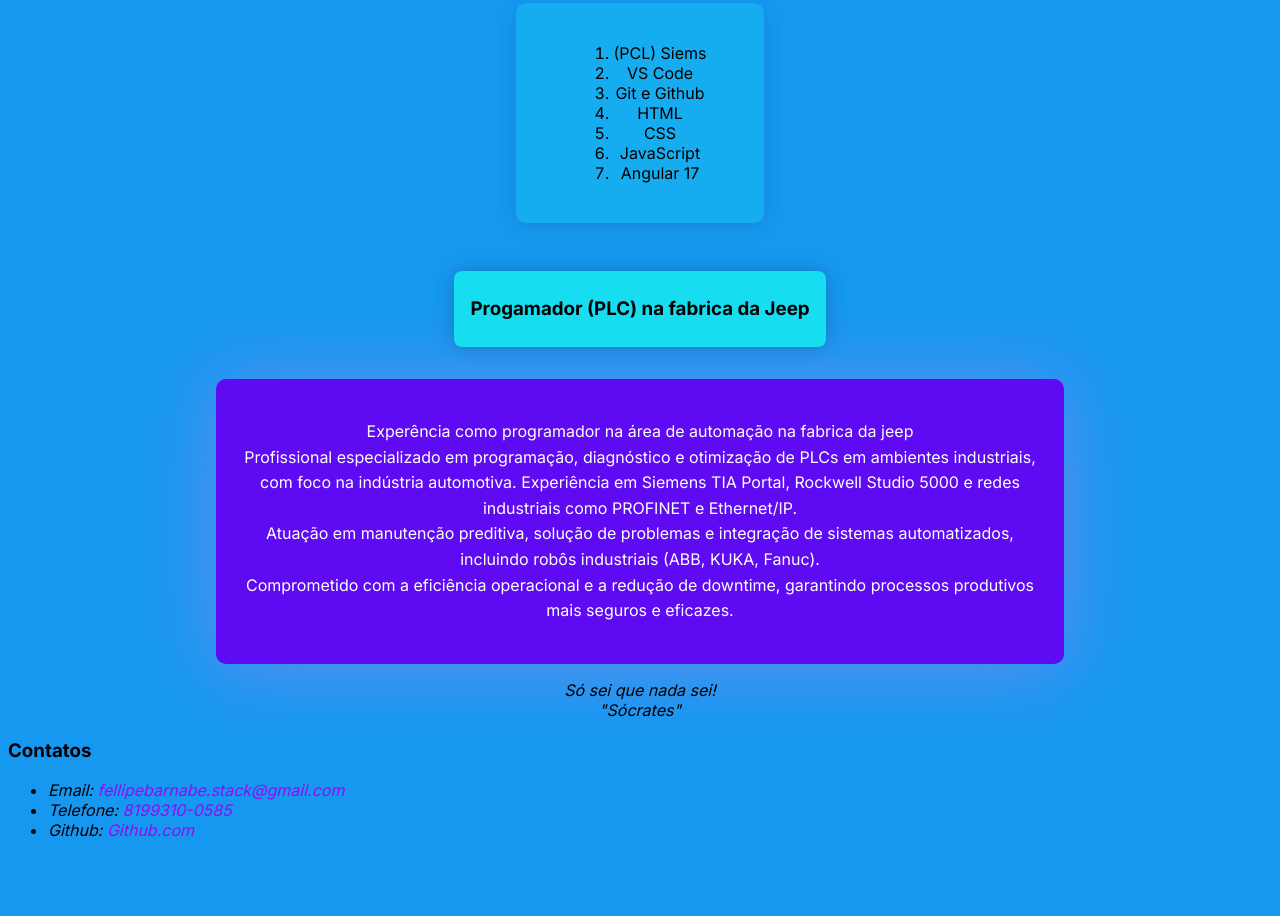
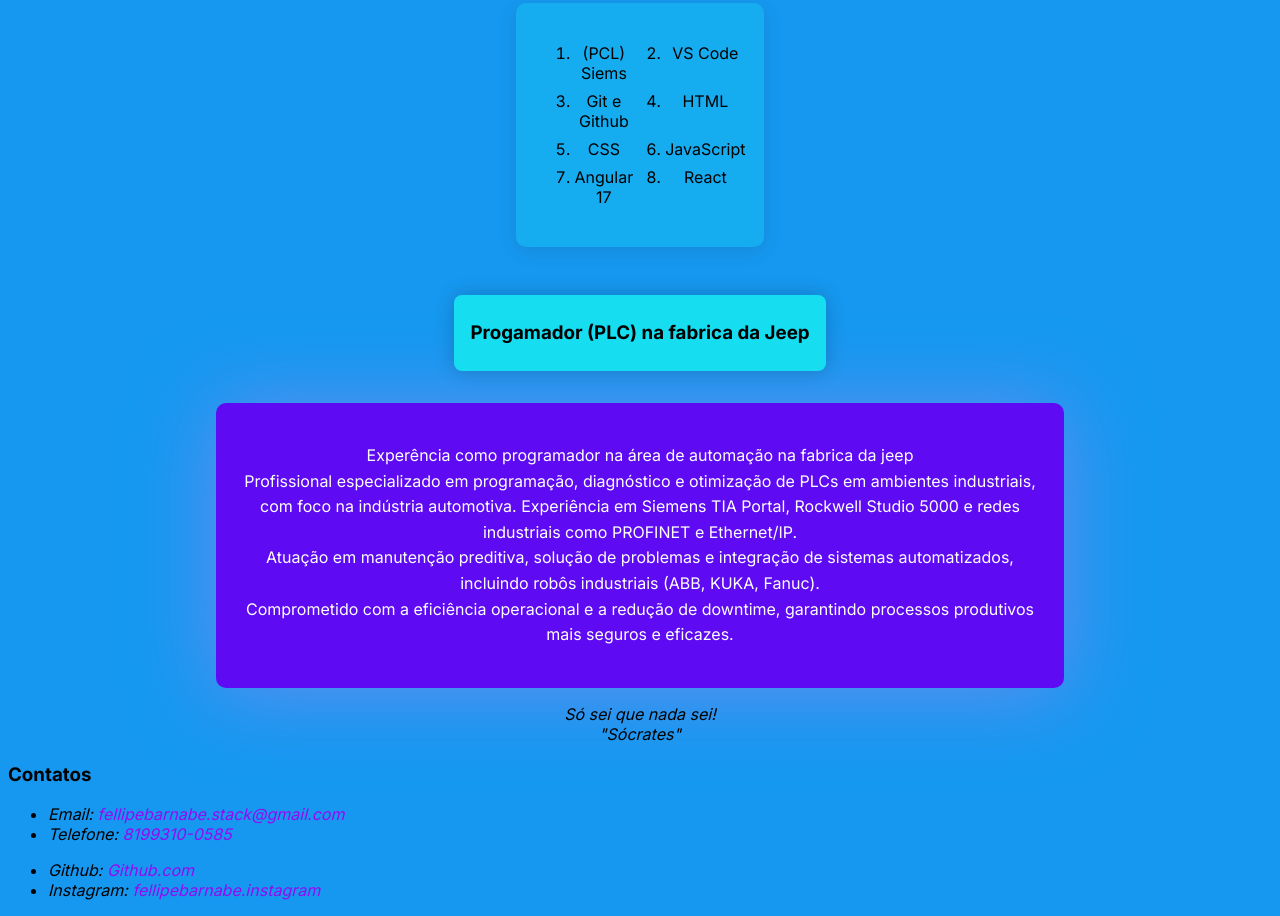
Before and after one commit to FellipeBarnabe/Exercicio_01_curriculoSimples, a plain HTML site: page index.html in a window 1280 px wide. Shown: the part 326-1242 px from the top of the page. Before the commit the page ends 1182 px from the top, so only its background shows below. Drawn offline with Linux system fonts and the light colour scheme.

Commit message:
adicionando grid a lista

```diff
--- a/index.html
+++ b/index.html
@@ -19,7 +19,7 @@
         <strong>programador.</em></strong>
     </p>
     <div class="container__lista">
-        <ol>
+        <ol class="lista_grid">
             <li>(PCL) Siems</li>
             <li>VS Code</li>
             <li>Git e Github</li>
@@ -27,6 +27,7 @@
             <li>CSS</li>
             <li>JavaScript</li>
             <li>Angular 17</li>
+            <li>React</li>
         </ol>
     </div>
     <div class="container__section">
@@ -58,8 +59,11 @@
 
                 <li>Email: <a href="mailto:fellipebarnabe.stack@gmail.com" target="_blank">fellipebarnabe.stack@gmail.com</a></li>
                 <li>Telefone: <a href="tel:+558199310-0585" target="_blank">8199310-0585</a></li>
-                <li>Github: <a href="https://github.com/FellipeBarnabe" target="_blank">Github.com</a></li>
 
+
+            </ul>
+            <ul><li>Github: <a href="https://github.com/FellipeBarnabe" target="_blank">Github.com</a></li>
+                <li>Instagram: <a href="instagram.com.br" target="_blank">fellipebarnabe.instagram</a></li>
             </ul>
         </address>
     </footer>
--- a/style.css
+++ b/style.css
@@ -77,3 +77,9 @@ footer a:hover {
     color: #f6f6f7; /* Cor azul ao passar o mouse */
     text-decoration: underline; /* Sublinhado ao passar o mouse */
 }
+
+.lista_grid{
+    display: grid;
+  grid-template-columns: 1fr 1fr;
+  gap: 0.5rem 2rem;
+}
```
